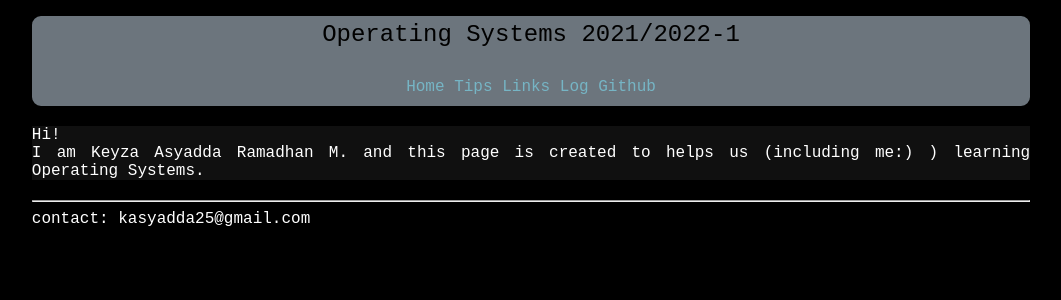
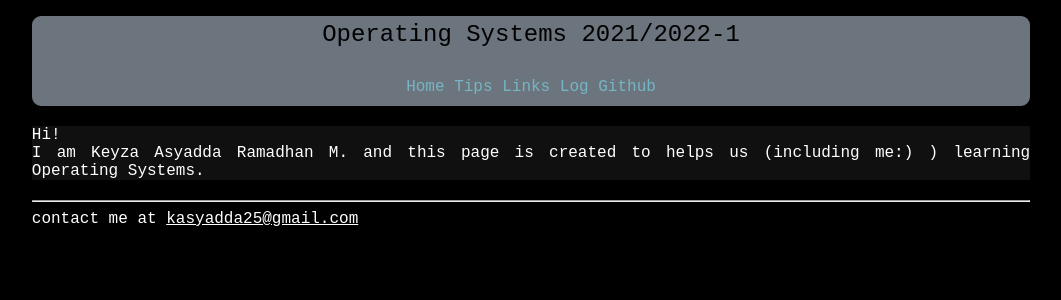
Before and after one commit to Keyza-asyadda/os212, a Jekyll site: the page built from index.md, in a window 1280 px wide. Shown: the top 300 px of the page, without its empty margins (109-1170 px from the left). Built offline with Jekyll 4.4.1, drawn with Linux system fonts in a browser that asks for light colours.

Commit message:
Update default.html

```diff
--- a/_layouts/default.html
+++ b/_layouts/default.html
@@ -77,11 +77,12 @@
           }
           .footer a{
               color: white;
-              text-decoration: none;
+              text-decoration: underline;
           }
           .footer a:hover
           {
-              text-decoration: underline;
+              text-decoration: none;
+              font-weight: bold;
           }</style>
     </head>
     <body>
@@ -109,7 +110,7 @@
             </div>
             <div class="footer">
                 <hr style="color: white;">
-                contact: <a href="mailto:kasyadda25@gmail.com">kasyadda25@gmail.com</a>
+                contact me at <a href="mailto:kasyadda25@gmail.com">kasyadda25@gmail.com</a>
             </div>
         </div>
     </body>
```
